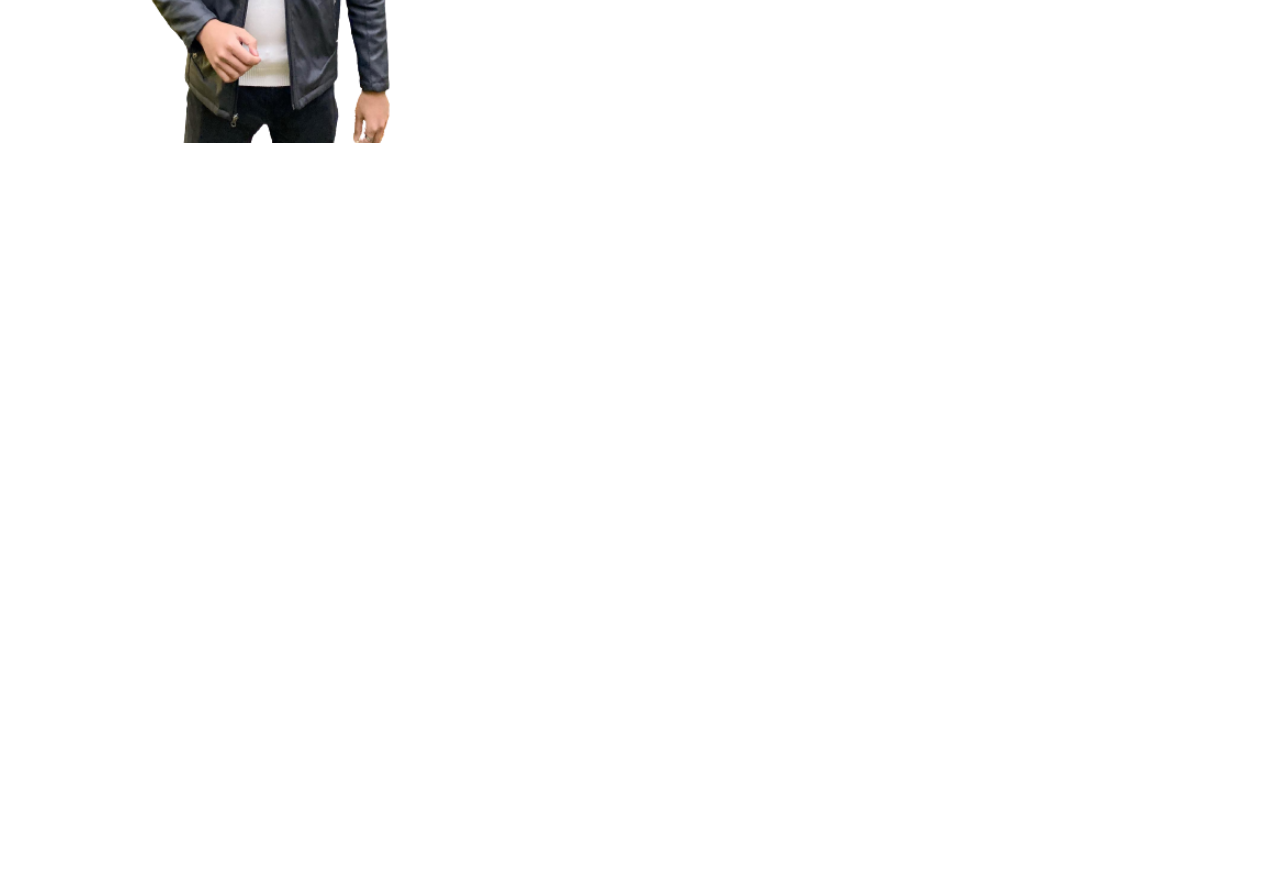
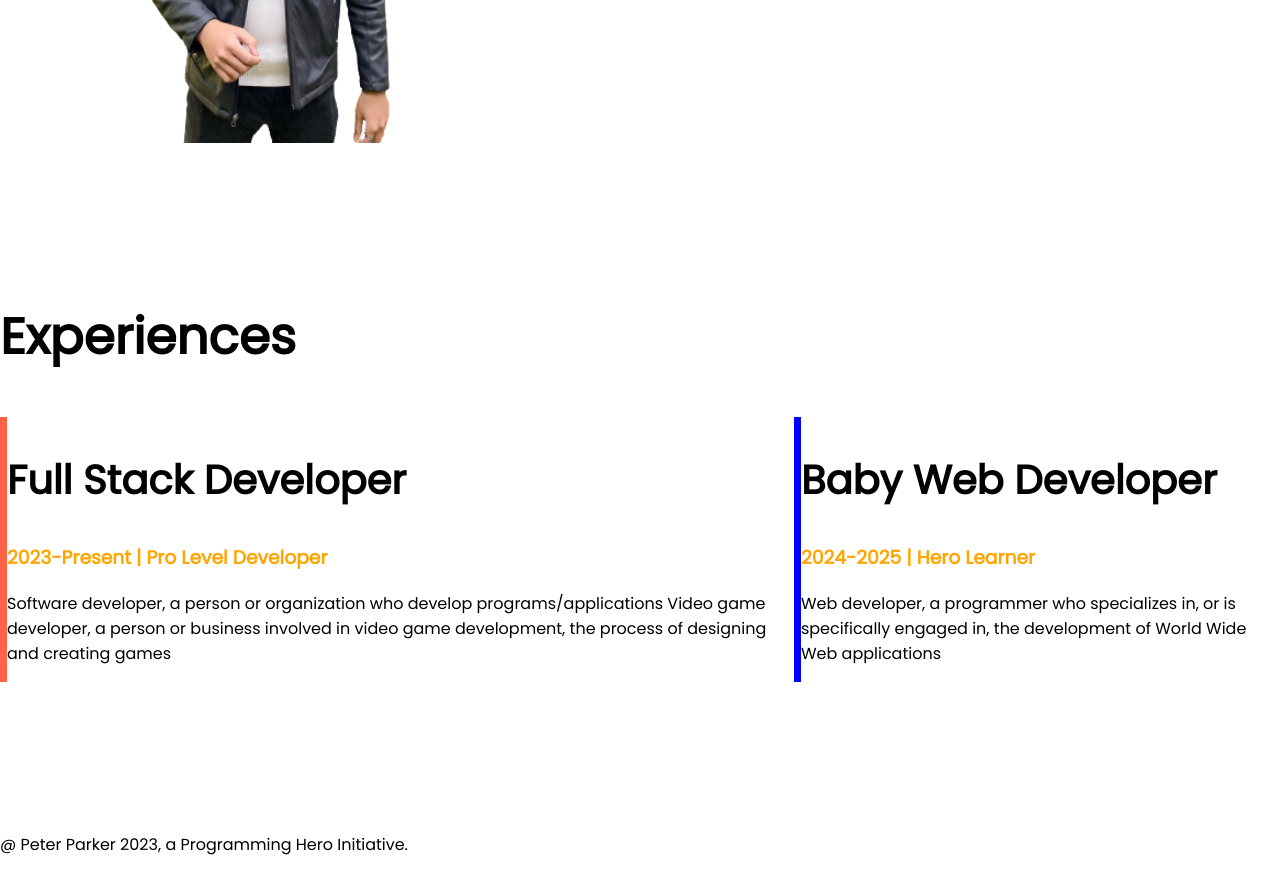
Before and after one commit to Sinthia09/developer-portfolio, a plain HTML site: page index.html in a window 1280 px wide. Shown: the part 1243-2116 px from the top of the page. Before the commit the page ends 1543 px from the top, so only its background shows below. Drawn offline with Linux system fonts and the light colour scheme.

Commit message:
style border and added footer

```diff
--- a/index.html
+++ b/index.html
@@ -13,7 +13,7 @@
 </head>
 
 <body>
-    <section>
+    <section class="flexible-container">
         <div class="half-width">
             <h1>Welcome To</h1>
             <h1><span class="orange-color">Sinthia's</span> World!</h1>
@@ -30,7 +30,7 @@
         </div>
 
     </section>
-    <section class="dream-big">
+    <section class="dream-big flexible-container">
         <div class="half-width">
             <img src="images/Eije.png" alt="">
         </div>
@@ -45,7 +45,31 @@
         </div>
 
     </section>
+    <section class="experience-area">
+        <h1>Experiences</h1>
+        <div class="flexible-container">
+            <div id="full-stack-developer" class="experience-iteam">
+                <h2>Full Stack Developer</h2>
+                <h3 class="orange-color">2023-Present | Pro Level Developer</h3>
+                <p>Software developer, a person or organization who develop programs/applications Video game developer,
+                    a
+                    person or business involved in video game development, the process of designing and creating games
+                </p>
+            </div>
+            <div id="baby-web-developer" class="experience-iteam">
+                <h2>Baby Web Developer</h2>
+                <h3 class="orange-color">2024-2025 | Hero Learner</h3>
+                <p>Web developer, a programmer who specializes in, or is specifically engaged in, the development of
+                    World
+                    Wide Web applications</p>
+
+            </div>
+        </div>
+    </section>
 
 </body>
+<footer>
+    <p>@ Peter Parker 2023, a Programming Hero Initiative.</p>
+</footer>
 
 </html>
--- a/style.css
+++ b/style.css
@@ -7,11 +7,15 @@ h1 {
     font-size: 50px;
 }
 
+h2 {
+    font-size: 40px;
+}
+
 .orange-color {
     color: orange;
 }
 
-section {
+.flexible-container {
     display: flex;
     margin-bottom: 150px;
 }
@@ -33,3 +37,27 @@ section {
     font-weight: 700;
     border-radius: 5px;
 }
+
+}
+
+.experience-iteam {
+    width: 40%;
+    margin-left: 5%;
+    margin-right: 5%;
+    padding-left: 20px;
+    border-radius: 10px;
+    box-shadow: 10px 10px 40px gray;
+    border-left: 7px solid blue;
+}
+
+#full-stack-developer {
+    border-left: 7px solid tomato;
+}
+
+#baby-web-developer {
+    border-left: 7px solid blue;
+}
+
+footer p {
+    text-align: ;
+}
```
